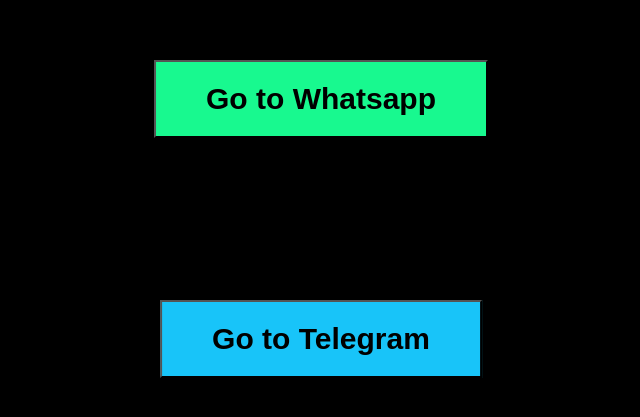
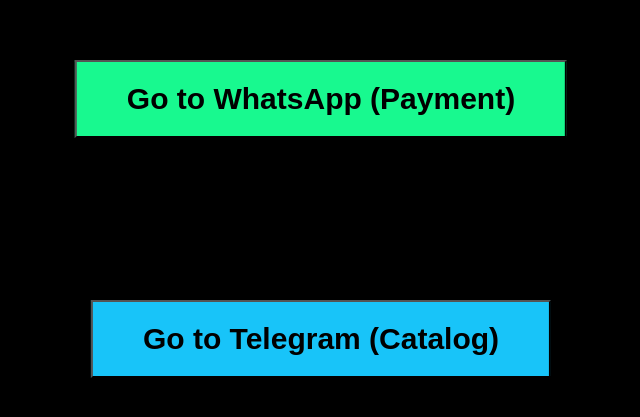
Before and after one commit to HijjazD/Soulteen-Amir, a plain HTML site: page index.html in a window 1280 px wide. Shown: the part 261-678 px from the top of the page, without its empty margins (319-959 px from the left). Drawn offline with Linux system fonts and the light colour scheme.

Commit message:
Update index.html

```diff
--- a/index.html
+++ b/index.html
@@ -7,7 +7,15 @@
     <link rel="stylesheet" href="style.css" />
 </head>
 <body>
-    <button type="button" onclick="location.href='https://Wa.me/600102944976'">Go to Whatsapp</button>
-    <button type="button" onclick="location.href='https://t.me/+D74boDkGrok1Nzg1'">Go to Telegram</button>
+    <div class="button-container">
+        <button type="button"
+                class="whatsapp-button"
+                onclick="location.href='https://Wa.me/600102944976'"
+                title="Click here to make a payment via WhatsApp.">Go to WhatsApp (Payment)</button>
+        <button type="button"
+                class="telegram-button"
+                onclick="location.href='https://t.me/hijjazdanial'"
+                title="Click here to view the catalog of our products on Telegram.">Go to Telegram (Catalog)</button>
+    </div>
 </body>
 </html>
```
